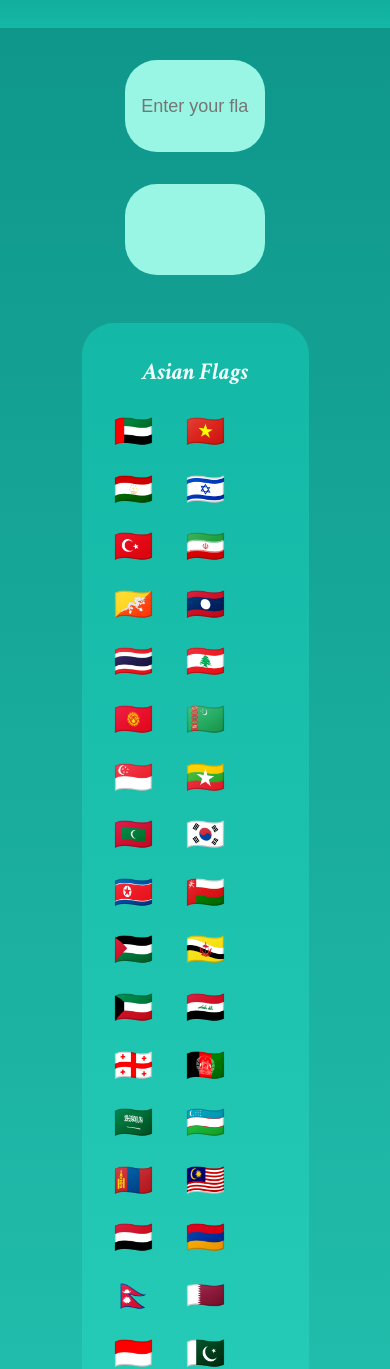
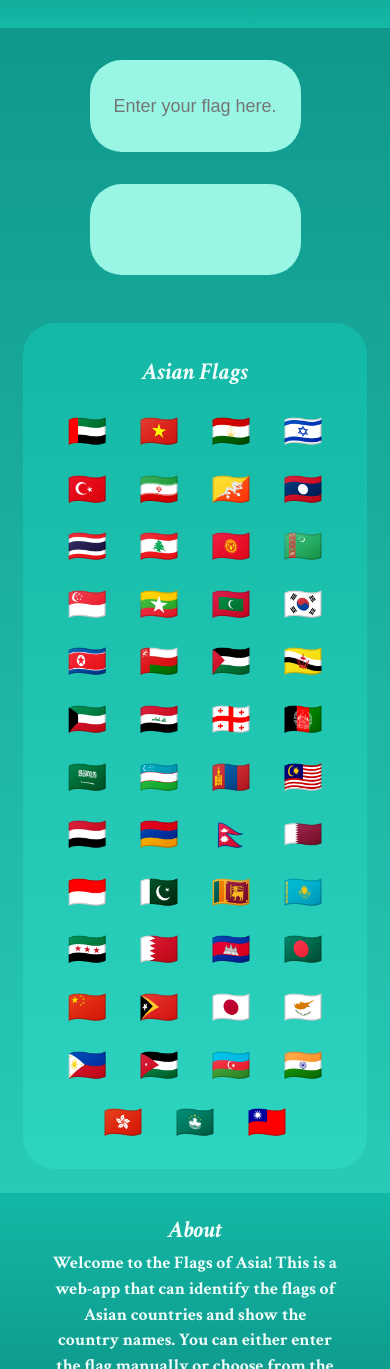
Before and after one commit to Pranav-Patani/flags-of-asia, a React app: page / in a window 390 px wide. Shown: the part 72-1441 px from the top of the page. Built offline with nearby package versions, Linux system fonts and the light colour scheme.

Commit message:
feat: added responsiveness

```diff
--- a/src/style.css
+++ b/src/style.css
@@ -79,6 +79,20 @@ h3 {
   background-color: var(--text-field);
 }
 
+@media only screen and (max-width: 800px){
+  .input-field,
+  .output-field {
+    width: 50%;
+  }
+}
+
+@media only screen and (max-width: 350px){
+  .input-field,
+  .output-field {
+    width: 60%;
+  }
+}
+
 .flag-container {
   background-image: linear-gradient(
     var(--gradient-dark),
@@ -90,9 +104,22 @@ h3 {
   border-radius: 2rem;
 }
 
+@media only screen and (max-width: 1006px){
+  .flag-container {
+    width: 70%;
+  }
+}
+
+@media only screen and (max-width: 616px){
+  .flag-container {
+    width: 80%;
+  }
+}
+
 .flag-picker {
   display: flex;
   flex-wrap: wrap;
+  justify-content: center;
 }
 
 .flag-list {
@@ -129,3 +156,21 @@ h3 {
   color: var(--text-color-light);
   font-weight: bold;
 }
+
+@media only screen and (max-width: 760px){
+  .about p {
+    width: 70%;
+  }
+}
+
+@media only screen and (max-width: 536px){
+  .about p {
+    width: 80%;
+  }
+}
+
+@media only screen and (max-width: 354px){
+  .about p {
+    width: 90%;
+  }
+}
```
